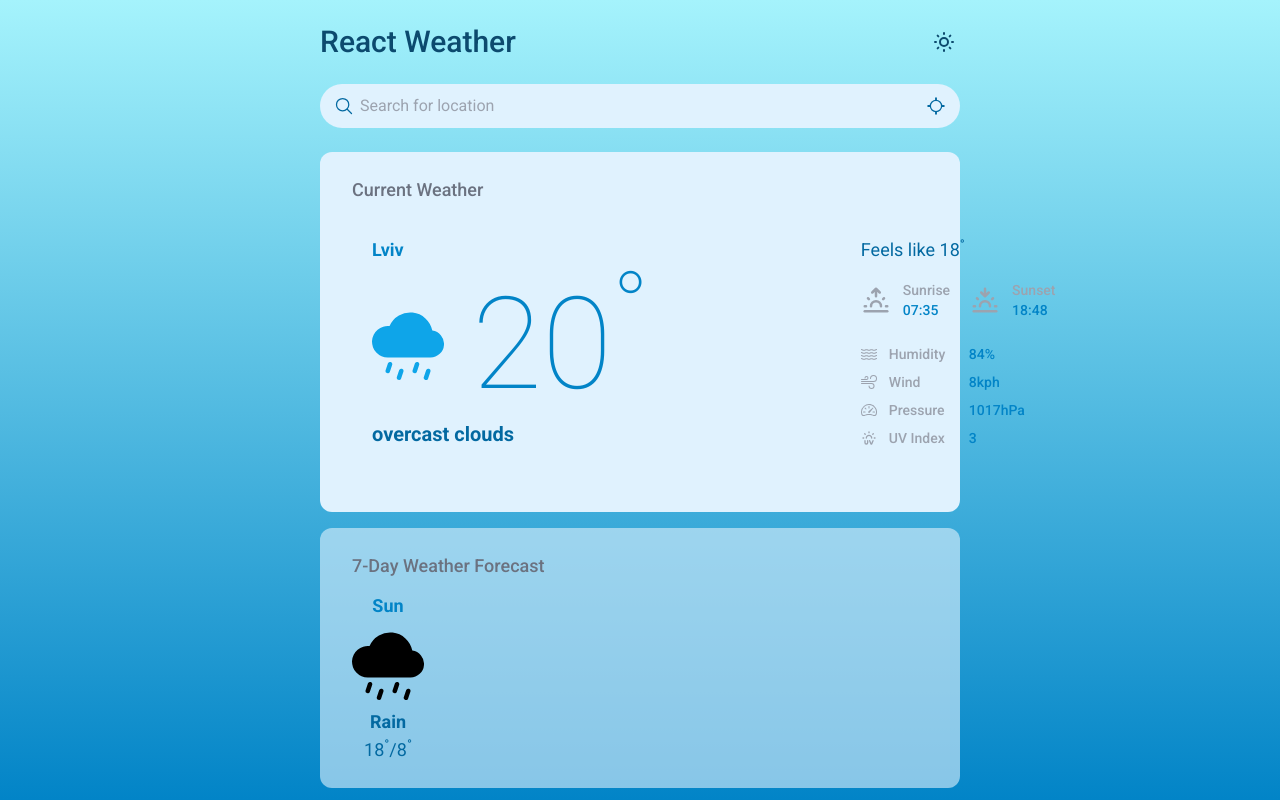
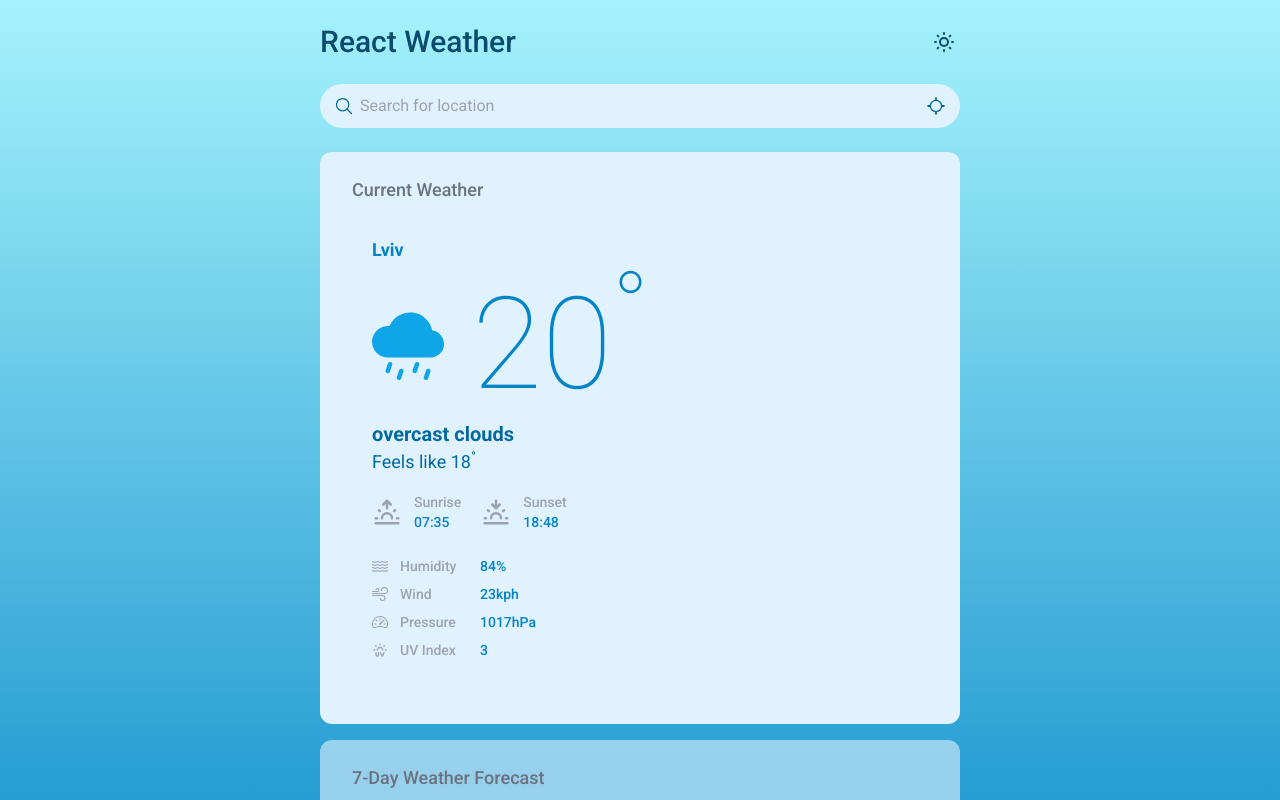
Before and after one commit to hasiukrostyslav/WeatherApp, a React (Vite) app: page / in a window 1280 px wide. Shown: the top 800 px of the page. Built offline with nearby package versions, Linux system fonts and the light colour scheme.

Commit message:
refactoring components

```diff
--- a/index.html
+++ b/index.html
@@ -13,7 +13,7 @@
 </head>
 
 <body>
-  <div id="root" class="bg-gradient-to-b from-cyan-200 to-sky-600 h-screen w-screen"></div>
+  <div id="root" class="bg-gradient-to-b from-cyan-200 to-sky-600 min-h-screen"></div>
   <script type="module" src="/src/main.tsx"></script>
 </body>
 
--- a/src/components/CurrentWeather.tsx
+++ b/src/components/CurrentWeather.tsx
@@ -1,14 +1,16 @@
-import DashboardBlock from "./DashboardBlock"
 import {BsFillCloudDrizzleFill, BsSpeedometer2, BsWind, BsWater} from 'react-icons/bs'
 import {TbUvIndex, TbSunrise, TbSunset} from 'react-icons/tb'
+import DashboardBlock from "./DashboardBlock"
+import WeatherIndexes from "./WeatherIndexes"
+import SunIndexes from "./SunIndexes"
 
 function CurrentWeather() {
 
 
   return (
     <DashboardBlock type="top" value="Current Weather">
-      <div className="flex px-5 pb-8 pt-5 gap-44">
-        <div className="pr-9">
+      <div className="flex px-5 pb-8 pt-5 flex-wrap">
+        <div className="pr-9 w-[400px]">
           <p className="text-lg text-sky-600 font-semibold">Lviv</p>
           <div className="flex items-center mt-4 mb-3 gap-7">
             <div className="text-7xl text-sky-500">
@@ -24,45 +26,14 @@ function CurrentWeather() {
           <p className="text-sky-700 text-lg mb-4">Feels like 18<sup>°</sup></p>
 
           <div className="flex mb-6 gap-5">
-            <div className="flex gap-3 items-center">
-              <span className="text-3xl text-gray-400"><TbSunrise/></span>
-              <p className="flex flex-col">
-                <span className="text-gray-400 font-medium text-sm">Sunrise</span>
-                <span className="text-sky-600 font-medium text-sm">07:35</span>
-              </p>
-            </div>
-
-            <div className="flex gap-3 items-center">
-              <span className="text-3xl text-gray-400"><TbSunset/></span>
-              <p className="flex flex-col">
-                <span className="text-gray-400 font-medium text-sm">Sunset</span>
-                <span className="text-sky-600 font-medium text-sm">18:48</span>
-              </p>
-            </div>
-
+            <SunIndexes icon={<TbSunrise/>} type="Sunrise" time="07:35"/>
+            <SunIndexes icon={<TbSunset/>} type="Sunset" time="18:48"/>
           </div>
 
-
-          <div className="flex items-center mb-2">
-            <span className="text-gray-400"><BsWater/></span>
-            <p className="text-gray-400 ml-3 font-medium w-20 text-sm">Humidity</p>
-            <p className="text-sky-600 text-sm font-medium">84%</p>
-          </div>
-          <div className="flex items-center mb-2">
-            <span className="text-gray-400"><BsWind/></span>
-            <p className="text-gray-400 ml-3 font-medium w-20 text-sm">Wind</p>
-            <p className="text-sky-600 text-sm font-medium">8kph</p>
-          </div>
-          <div className="flex items-center mb-2">
-            <span className="text-gray-400"><BsSpeedometer2/></span>
-            <p className="text-gray-400 ml-3 font-medium w-20 text-sm">Pressure</p>
-            <p className="text-sky-600 text-sm font-medium">1017hPa</p>
-          </div>
-          <div className="flex items-center mb-2">
-            <span className="text-gray-400"><TbUvIndex/></span>
-            <p className="text-gray-400 ml-3 font-medium w-20 text-sm">UV Index</p>
-            <p className="text-sky-600 text-sm font-medium">3</p>
-          </div>
+          <WeatherIndexes icon={<BsWater/>} keyIndex="Humidity" value="84%"/>
+          <WeatherIndexes icon={<BsWind/>} keyIndex="Wind" value="23kph"/>
+          <WeatherIndexes icon={<BsSpeedometer2/>} keyIndex="Pressure" value="1017hPa"/>
+          <WeatherIndexes icon={<TbUvIndex/>} keyIndex="UV Index" value="3"/>
         </div>
       </div>
 
--- /dev/null
+++ b/src/components/SunIndexes.tsx
@@ -0,0 +1,19 @@
+type SunIndexesProps = {
+  icon: React.ReactNode,
+  type: 'Sunset' | 'Sunrise',
+  time: string
+}
+
+function SunIndexes({icon, type, time}: SunIndexesProps) {
+  return (
+    <div className="flex gap-3 items-center">
+              <span className="text-3xl text-gray-400">{icon}</span>
+              <p className="flex flex-col">
+                <span className="text-gray-400 font-medium text-sm">{type}</span>
+                <span className="text-sky-600 font-medium text-sm">{time}</span>
+              </p>
+    </div>
+  )
+}
+
+export default SunIndexes
--- /dev/null
+++ b/src/components/WeatherIndexes.tsx
@@ -0,0 +1,17 @@
+type WeatherIndexesProps = {
+  icon: React.ReactNode,
+ keyIndex: 'Humidity' | 'Wind' | 'Pressure' | 'UV Index',
+ value: string
+}
+
+function WeatherIndexes({icon, keyIndex, value}:WeatherIndexesProps) {
+  return (
+    <div className="flex items-center mb-2">
+      <span className="text-gray-400">{icon}</span>
+      <span className="text-gray-400 ml-3 font-medium w-20 text-sm">{keyIndex}</span>
+      <span className="text-sky-600 text-sm font-medium">{value}</span>
+    </div>
+  )
+}
+
+export default WeatherIndexes
```
